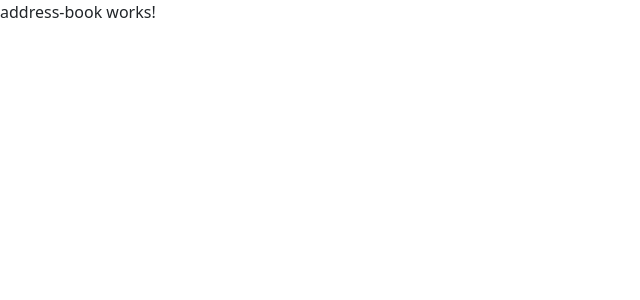
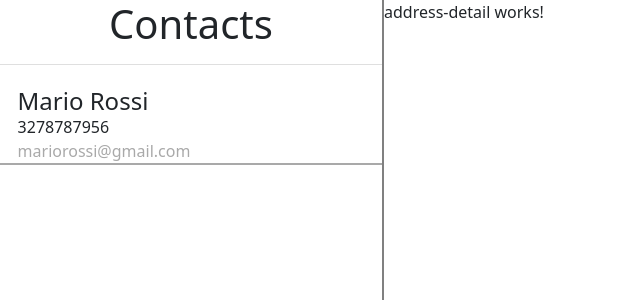
Before and after one commit to CarmeloB4/address-book-project, an Angular app in the folder address-book/: page /address in a window 1280 px wide. Shown: the top 300 px of the page, without its empty margins (0-640 px from the left). Built offline with nearby package versions, Linux system fonts and the light colour scheme.

Commit message:
first implementation of address page

```diff
--- a/address-book/src/app/modules/address-book/address-book.module.ts
+++ b/address-book/src/app/modules/address-book/address-book.module.ts
@@ -3,13 +3,15 @@ import { CommonModule } from '@angular/common';
 import { AddressBookComponent } from './pages/address-book/address-book.component';
 import { AddressDetailComponent } from './pages/address-detail/address-detail.component';
 import {AddressRoutingModule} from "./address-routing.module";
+import { ContactCardComponent } from './components/contact-card/contact-card.component';
 
 
 
 @NgModule({
   declarations: [
     AddressBookComponent,
-    AddressDetailComponent
+    AddressDetailComponent,
+    ContactCardComponent
   ],
   imports: [
     CommonModule,
--- /dev/null
+++ b/address-book/src/app/modules/address-book/components/contact-card/contact-card.component.html
@@ -0,0 +1,12 @@
+<div class="contact-card d-flex flex-column align-items-start w-100">
+  <div class="contact-header">
+    <h4>Mario Rossi</h4>
+  </div>
+  <div class="contact-body d-flex flex-column">
+    <p>3278787956</p>
+    <p id="email">mariorossi@gmail.com</p>
+  </div>
+  <div class="contact-action">
+    <img />
+  </div>
+</div>
--- /dev/null
+++ b/address-book/src/app/modules/address-book/components/contact-card/contact-card.component.scss
@@ -0,0 +1,20 @@
+.contact-card {
+  height: 5rem;
+  padding: 0.1rem;
+  border-bottom: 2px solid darkgrey;
+
+  h4,p {
+    margin: 0;
+  }
+
+  .contact-header,.contact-body {
+    margin-left: 1rem;
+  }
+
+  .contact-body {
+    #email {
+      color: darkgrey;
+    }
+  }
+
+}
--- /dev/null
+++ b/address-book/src/app/modules/address-book/components/contact-card/contact-card.component.ts
@@ -0,0 +1,15 @@
+import { Component, OnInit } from '@angular/core';
+
+@Component({
+  selector: 'app-contact-card',
+  templateUrl: './contact-card.component.html',
+  styleUrls: ['./contact-card.component.scss']
+})
+export class ContactCardComponent implements OnInit {
+
+  constructor() { }
+
+  ngOnInit(): void {
+  }
+
+}
--- a/address-book/src/app/modules/address-book/pages/address-book/address-book.component.html
+++ b/address-book/src/app/modules/address-book/pages/address-book/address-book.component.html
@@ -1 +1,14 @@
-<p>address-book works!</p>
+<div class="address-page d-flex">
+  <div class="contacts-list d-flex flex-column align-items-center">
+    <div class="header">
+      <h1>Contacts</h1>
+    </div>
+    <hr />
+    <div class="list d-flex flex-column align-items-start w-100">
+      <app-contact-card class="w-100"></app-contact-card>
+    </div>
+  </div>
+  <div class="contact-detail">
+    <app-address-detail></app-address-detail>
+  </div>
+</div>
--- a/address-book/src/app/modules/address-book/pages/address-book/address-book.component.scss
+++ b/address-book/src/app/modules/address-book/pages/address-book/address-book.component.scss
@@ -0,0 +1,19 @@
+.address-page {
+  height: 100vh;
+  width: 100vw;
+
+  h1 {
+    margin: 0;
+  }
+
+  .contacts-list {
+    border-right: 2px solid grey;
+    min-width: 30%;
+
+    hr {
+      height: 5px;
+      width: 100%;
+      color: grey;
+    }
+  }
+}
```
Also changed, not shown: address-book/src/assets/icons/hello.txt (deleted), address-book/src/assets/icons/icon-trash.svg (added), 1 other file (tests, documents, lock files or other folders).
